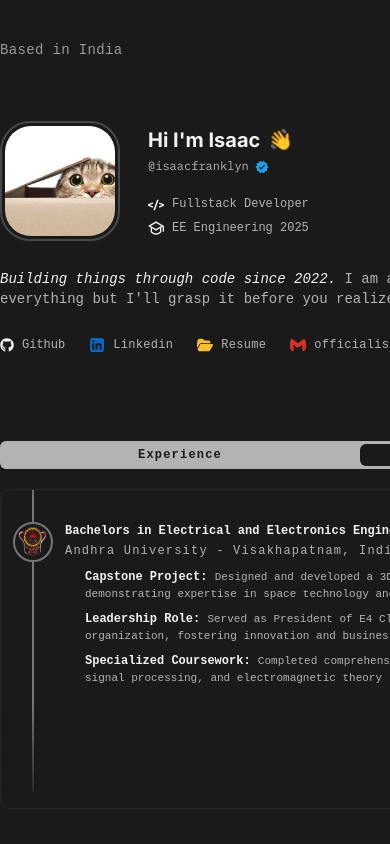
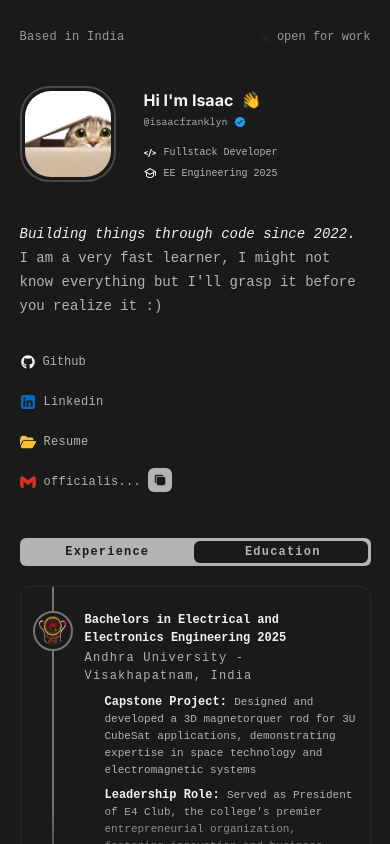
Before and after one commit to isaac-albert/portfolio, a Next.js app: page / in a window 390 px wide. Built offline with nearby package versions, Linux system fonts and the light colour scheme; a web font is replaced by a local one.

Commit message:
made it responsive?....ig

```diff
--- a/src/app/globals.css
+++ b/src/app/globals.css
@@ -66,11 +66,14 @@
   --font-inter: "Inter", sans-serif;
   --font-roboto: "Roboto Mono", monospace;
   --font-google: "Google Sans Code", monospace;
+  --breakpoint-firstBreak: 740px;
+  --breakpoint-secondBreak: 600px;
+  --breakpoint-phone: 480px;
 }
 
 @layer components {
   .centre-div {
-    @apply w-180 h-200 mt-10 m-auto {/*border-1 border-gridlines/30*/}
+    @apply not-phone:mt-5 not-firstBreak:w-[90%] w-180 h-200 mt-10 m-auto {/*border-1 border-gridlines/30*/}
   }
 }
 
--- a/src/app/page.tsx
+++ b/src/app/page.tsx
@@ -23,6 +23,29 @@ const DownloadResume = () => {
 };
 
 export default function Home() {
+  const getUrlFromClassName = (className: string): string | null => {
+    // Check if className contains specific social platform
+    if (className.includes("Linkedin-button"))
+      return "https://www.linkedin.com/in/isaac-franklyn/";
+    if (className.includes("Github-button"))
+      return "https://github.com/isaac-albert";
+
+    return null; // No matching social platform found
+  };
+
+  const handleSocialClick = (event: React.MouseEvent<HTMLDivElement>) => {
+    const target = event.currentTarget as HTMLDivElement;
+    const className = target.className;
+    const url = getUrlFromClassName(className);
+
+    if (url) {
+      setTimeout(() => {
+        window.open(url, "_blank");
+      }, 300);
+    } else {
+      console.log("No URL found for className:", className);
+    }
+  };
 
   const [fadeOpacity, setFadeOpacity] = useState(1);
 
@@ -72,51 +95,51 @@ export default function Home() {
   return (
     <div className="fixed inset-0 bg-background font-google z-0 overflow-y-scroll">
       <div className="centre-div z-0">
-        <div className="header w-full flex justify-between select-none">
-          <span className="text-secsectext text-[14px] font-medium tracking-wide">
+        <div className="header not-phone:mt-7 w-full flex justify-between select-none">
+          <span className="text-secsectext not-phone:text-[12px] text-[14px] font-medium tracking-wide">
             Based in India
           </span>
           <div className="ping-boi flex gap-1">
-            <GoDotFill className="text-ping size-[8px] mt-2 mr-1 animate-ping" />
-            <span className="text-secsectext text-[14px] font-medium">
+            <GoDotFill className="text-ping not-phone:mt-1.75 not-phone:size-[7px] size-[8px] mt-2 mr-1 animate-ping" />
+            <span className="text-secsectext not-phone:text-[12px] text-[14px] font-medium">
               open for work
             </span>
           </div>
         </div>
-        <div className="name-pp-block flex mt-15">
+        <div className="name-pp-block flex mt-15 not-phone:mt-10">
           <div className="profile-pic-block">
-            <div className="Profile-Pic border-2 border-gridlines w-30 h-30 rounded-[30px] flex items-center justify-center">
-              <div className="bg-[url(/cat.jpg)] bg-cover w-27.5 h-27.5 rounded-[26px]"></div>
+            <div className="Profile-Pic border-2 border-gridlines not-phone:w-24 not-phone:h-24 w-30 h-30 rounded-[30px] flex items-center justify-center">
+              <div className="bg-[url(/cat.jpg)] bg-cover not-phone:w-21.5 not-phone:h-21.5  w-27.5 h-27.5 rounded-[26px]"></div>
             </div>
           </div>
           <div className="name-desc-block ml-7 flex flex-col justify-center">
             <div className="name-block select-none">
-              <div className="text-[20px] text-text flex font-inter font-bold gap-2">
+              <div className="not-phone:text-[16px] text-[20px] text-text flex font-inter font-bold gap-2">
                 <span>Hi I&apos;m Isaac</span>
-                <span className="cursor-pointer transiton-all -rotate-12 animate-hand ">
+                <span className=" cursor-pointer transiton-all -rotate-12 animate-hand ">
                   👋
                 </span>
               </div>
               <div className="tweet-style flex mt-0.5">
-                <span className="font-ibm text-sectext text-[12px]">
+                <span className="font-ibm text-sectext not-phone:text-[10px] text-[12px]">
                   @isaacfranklyn
                 </span>
-                <MdVerified className="text-verified ml-1.5 mt-0.75 size-3.5" />
+                <MdVerified className="text-verified ml-1.5 mt-0.75 not-phone:mt-0.5 not-phone:size-3 size-3.5" />
               </div>
             </div>
-            <div className="data mt-5 flex flex-col justify-center gap-1.5">
-              <div className="fullstack developer flex text-[12px] gap-2 text-sectext font-medium">
-                <SiHtmx className="text-text mt-0.5 size-4" />
+            <div className="data not-phone:mt-4 mt-5 flex flex-col justify-center gap-1.5">
+              <div className="fullstack developer flex not-phone:text-[10px] text-[12px] gap-2 text-sectext font-medium">
+                <SiHtmx className="text-text mt-0.5 not-phone:size-3 size-4" />
                 <span>Fullstack Developer</span>
               </div>
-              <div className="graduation flex text-[12px] gap-2 text-sectext font-medium">
-                <RiGraduationCapLine className="text-text mt-0.25 size-4" />
+              <div className="graduation flex not-phone:text-[10px] text-[12px] gap-2 text-sectext font-medium">
+                <RiGraduationCapLine className="text-text mt-0.25 not-phone:size-3 size-4" />
                 <span>EE Engineering 2025</span>
               </div>
             </div>
           </div>
         </div>
-        <div className="description-block text-[14px] text-sectext leading-5 mt-7">
+        <div className="description-block not-phone:mt-10 not-phone:leading-6 text-[14px] text-sectext leading-5 mt-7">
           <span>
             <span className="italic text-text">
               Building things through code since 2022.
@@ -125,44 +148,34 @@ export default function Home() {
             grasp it before you realize it :)
           </span>
         </div>
-        <div className="social-links flex items-center mt-5 gap-3">
-          <a
-            href="https://github.com/isaac-albert"
-            target="_blank"
-            rel="noopener noreferrer"
-            className="github inline-block"
+        <div className="social-links not-phone:mt-7 not-phone:gap-2 not-phone:flex-col not-phone:items-start flex items-center mt-5 gap-3">
+          <div
+            onClick={handleSocialClick}
+            tabIndex={0}
+            className="Github-button text-sectext h-8 cursor-pointer pb-1 pt-1 pr-1 rounded-md flex items-center justify-center transition-all duration-300 hover:scale-105  hover:font-bold active:duration-300 active:scale-90 active:105"
           >
+            <FaGithub className="size-3.5 not-phone:ml-0.25 mr-2 text-text" />
+            <span className="not-phone:mr-0 mr-2 text-[12px] select-none">
+              Github
+            </span>
+          </div>
           <div
+            onClick={handleSocialClick}
             tabIndex={0}
-              className="github-button text-sectext h-8 cursor-pointer pb-1 pt-1 pr-1 rounded-md flex items-center justify-center transition-all duration-300 hover:scale-105  hover:font-bold active:duration-300 active:scale-100 active:105"
-            >
-              <FaGithub className="size-3.5 mr-2  text-text" />
-              <span className="mr-2  text-[12px] select-none">Github</span>
-            </div>
-          </a>
-          <a
-            href="https://www.linkedin.com/in/isaac-franklyn/"
-            target="_blank"
-            rel="noopener noreferrer"
-            className="linkedin inline-block"
-          >
-            <div
-              tabIndex={0}
-              className="linkedin-button text-sectext h-8 cursor-pointer pb-1 pt-1 pr-1  rounded-md  flex items-center justify-center transition-all duration-300 hover:scale-105 hover:font-bold hover:text-linkedin active:duration-100 active:scale-100 active:105 active:text-linkedin"
+            className="Linkedin-button text-sectext h-8 cursor-pointer pb-1 pt-1 pr-1  rounded-md  flex items-center justify-center transition-all duration-300 hover:scale-105 hover:font-bold hover:text-linkedin active:duration-100 active:scale-90 active:105 active:text-linkedin"
           >
             <IoLogoLinkedin className="size-4 mr-2  text-linkedin rounded-sm" />
-              <span className="mr-2 text-[12px] select-none tracking-wide">
+            <span className="not-phone:mr-0 mr-2 text-[12px] select-none tracking-wide">
               Linkedin
             </span>
           </div>
-          </a>
           <div
             onClick={DownloadResume}
             tabIndex={0}
             className="linkedin-button text-sectext h-8 cursor-pointer pb-1 pt-1 pr-1  rounded-md flex items-center justify-center transition-all duration-300 hover:scale-105 hover:font-bold hover:text-folder active:duration-100 active:scale-100 active:105 active:text-folder"
           >
             <FaFolderOpen className="size-4 mr-2  text-folder rounded-sm" />
-            <span className="mr-2 text-[12px] select-none tracking-wide">
+            <span className="mr-2  text-[12px] select-none tracking-wide">
               Resume
             </span>
           </div>
@@ -171,10 +184,9 @@ export default function Home() {
             className="mail-button relative h-8 rounded-md flex items-center justify-center"
           >
             <SiGmail className="size-4 mt-1 mb-1 mr-2  text-gmail rounded-sm" />
-            <span className="mr-2 w-30 text-sectext text-[12px] select-none tracking-wide whitespace-nowrap overflow-hidden">
+            <span className="mr-2 w-30 items-center text-sectext text-[12px] select-none tracking-wide whitespace-nowrap overflow-hidden">
               officialis...
             </span>
-            <div className="h-7 bg-gradient-to-r from-transparent to-gridlines"></div>
             <div
               onClick={handleCopy}
               className="cursor-pointer mt-0.5 text-background bg-grey h-6 w-6 rounded-sm flex items-center justify-center absolute right-0 top-0 bottom-0"
@@ -197,10 +209,12 @@ export default function Home() {
             </div>
           </div>
         </div>
-        <div className="education-experience-heading-block relative mt-20 bg-grey h-7 rounded-sm p-[2px] pl-1 pr-1 flex items-center justify-center gap-2">
+        <div className="education-experience-heading-block relative not-phone:mt-10 mt-20 bg-grey h-7 rounded-sm p-[2px] pl-1 pr-1 flex items-center justify-center gap-2">
           <div
-            className={`sliding-window absolute top-[3px] bottom-[3px] w-89 bg-background rounded-sm transition-all duration-500 ease-out ${
-              toggleState === "Experience" ? "left-1" : "left-1/2"
+            className={`sliding-window absolute top-[3px] bottom-[3px] w-[49.5%] bg-background rounded-sm transition-all duration-500 ease-out ${
+              toggleState === "Experience"
+                ? "left-1"
+                : "left-[calc(100%-50%-1px)]"
             }`}
           />
           <div
@@ -234,22 +248,22 @@ export default function Home() {
           >
             <div
               onScroll={handleScroll}
-              className="Education-body overflow-y-scroll mt-0 m-2 ml-3 h-95/100 flex flex-col"
+              className="Education-body overflow-y-scroll mt-0 m-2 ml-3 h-[95%] flex flex-col"
             >
-              <div className="first-row flex h-8">
-                <div className="left-first-line w-10 h-8 flex justify-center">
+              <div className="first-row flex h-6">
+                <div className="left-first-line w-10 h-6 flex justify-center">
                   <div className="left-line border-1 border-grey/60"></div>
                 </div>
               </div>
-              <div className="second-row flex h-full">
+              <div className="second-row flex">
                 <div className="left-first-AU w-10 flex flex-col justify-start items-center">
                   <div className="w-10 h-10">
                     <div className="AU w-10 h-10 rounded-full border-2 border-grey/60 flex justify-center items-center">
                       <div className="w-8 h-8 bg-[url(/AU-withoutBg.png)] bg-contain"></div>
                     </div>
                   </div>
-                  <div className="second-line-after-circle w-10 h-full flex justify-center">
-                    <div className="border-1 border-grey/60"></div>
+                  <div className="second-line-after-circle w-10 flex-1 flex justify-center">
+                    <div className="border-1 border-grey/60 h-full"></div>
                   </div>
                 </div>
                 <div className="right-matter-AU">
@@ -310,10 +324,10 @@ export default function Home() {
           >
             <div
               onScroll={handleScroll}
-              className="Experience-body mt-0 m-2 ml-3 h-full flex flex-col"
+              className="Experience-body overflow-y-scroll mt-0 m-2 ml-3 h-[95%] flex flex-col"
             >
-              <div className="first-row flex h-8">
-                <div className="left-first-line w-10 h-8 flex justify-center">
+              <div className="first-row flex h-6">
+                <div className="left-first-line w-10 h-6 flex justify-center">
                   <div className="left-line border-1 border-grey/60"></div>
                 </div>
               </div>
@@ -324,8 +338,8 @@ export default function Home() {
                       <div className="w-8 h-4 bg-[url(/kellton-tech.png)] bg-cover"></div>
                     </div>
                   </div>
-                  <div className="second-line-after-circle w-10 h-full flex justify-center">
-                    <div className="border-1 border-grey/60"></div>
+                  <div className="second-line-after-circle w-10 flex-1 flex justify-center">
+                    <div className="border-1 border-grey/60 h-full"></div>
                   </div>
                 </div>
                 <div className="right-matter-kellton-tech">
```
Lines whose indentation alone changed are shown as unchanged.
